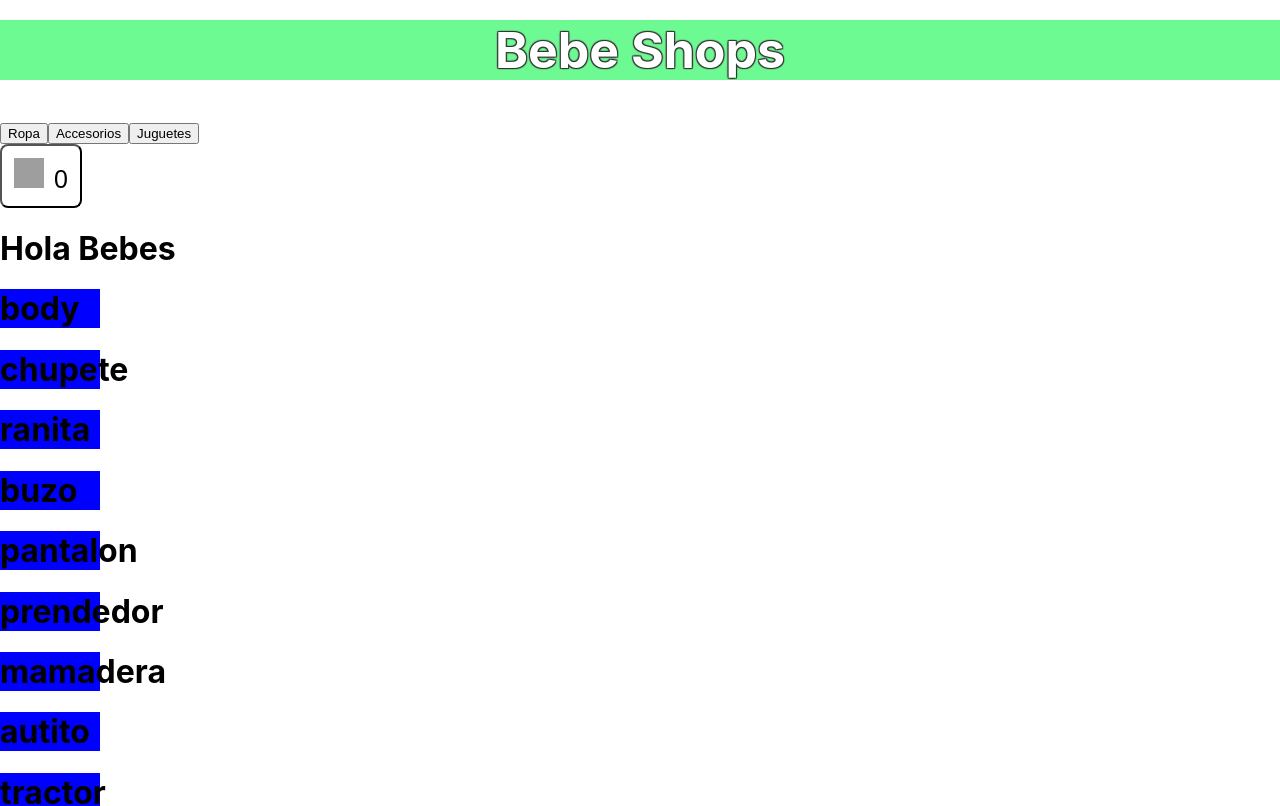
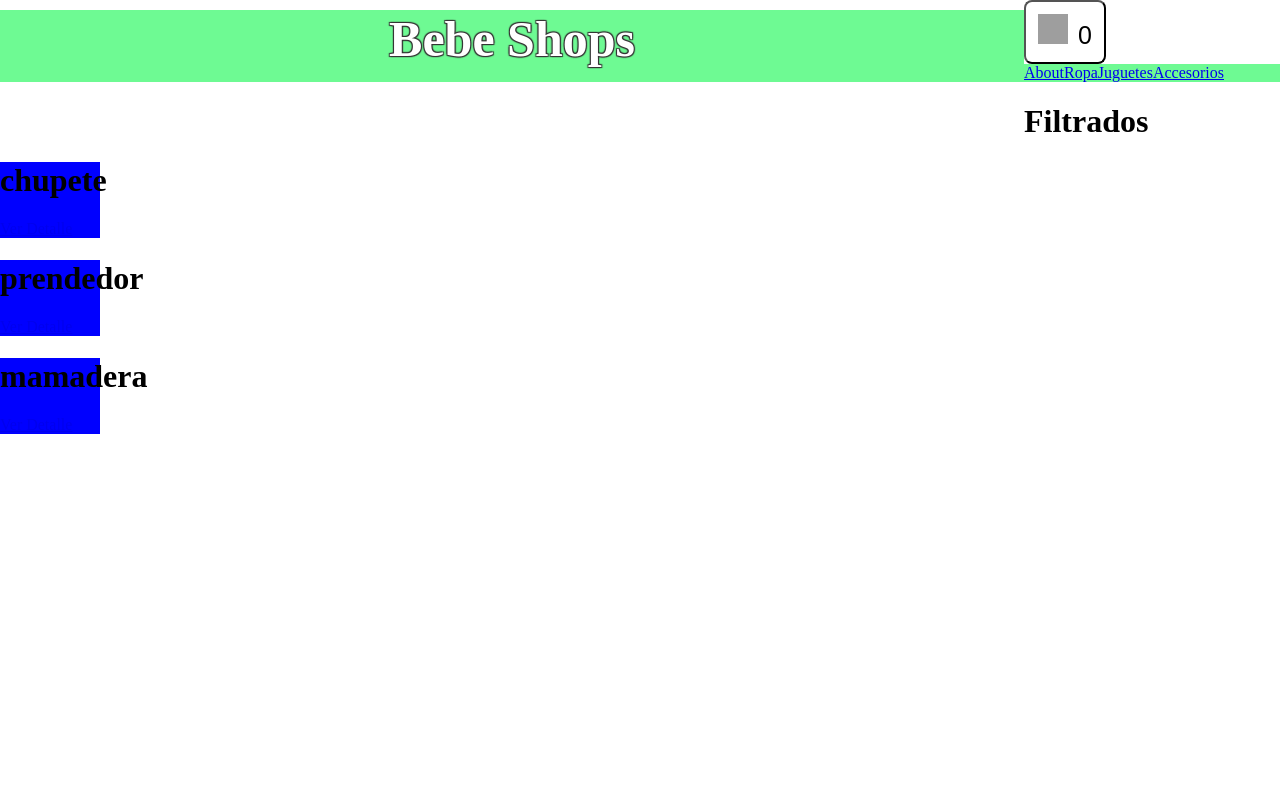
Before and after one commit to janreyna01/comi31190, a React (Create React App) app in the folder ecomerce/: page /category/accesorios in a window 1280 px wide. Shown: the top 806 px of the page. Built offline with nearby package versions, Linux system fonts and the light colour scheme; grey boxes are pictures that could not be loaded.

Commit message:
Septima Entrega

```diff
--- a/ecomerce/package.json
+++ b/ecomerce/package.json
@@ -8,6 +8,7 @@
     "@testing-library/user-event": "^13.5.0",
     "react": "^18.1.0",
     "react-dom": "^18.1.0",
+    "react-router-dom": "^6.3.0",
     "react-scripts": "5.0.1",
     "web-vitals": "^2.1.4"
   },
--- a/ecomerce/src/App.js
+++ b/ecomerce/src/App.js
@@ -1,18 +1,29 @@
 import './App.css';
 import NavBar from './components/NavBar/NavBar';
 import ItemLIstContainer from './components/ItemListContainer/ItemListContainer';
-import ItemCount from './components/ItemCount/ItemCount';
+//import ItemCount from './components/ItemCount/ItemCount';
 import ItemDetailContainer from './components/ItemDetailContainer/ItemDetailContainer';
+import { BrowserRouter, Routes, Route } from 'react-router-dom'
 
 function App() {
+  //const [page, setPage] = useState('list')
+
   return (
     <div className="App">
       <header className="App-header">
+        {/*<ItemCount />*/}
+      </header>
+      <BrowserRouter>
         <NavBar />
-        <ItemLIstContainer greeting="Hola Bebes" />
-        <ItemDetailContainer />
-        <ItemCount />
-      </header>
+        <Routes>
+          <Route path='/' element={<ItemLIstContainer greeting="Hola Bebes" />} />
+          <Route path='/category/:categoryId' element={<ItemLIstContainer greeting="Filtrados"/>} />
+          <Route path='/detail/:productID' element={<ItemDetailContainer />} />
+          <Route path='/about' element={<h1>about</h1>} />
+          <Route path='*' element={<h1>PAGE NOT FOUND 404</h1>} />
+        </Routes>
+      </BrowserRouter>
+
     </div>
   );
 }
--- a/ecomerce/src/components/CarWidget/CarWidget.css
+++ b/ecomerce/src/components/CarWidget/CarWidget.css
@@ -7,6 +7,7 @@
     cursor: pointer;
     text-align: center;
     align-items: center;
+
 }
 
 .CartImg {
--- a/ecomerce/src/components/Item/Item.css
+++ b/ecomerce/src/components/Item/Item.css
@@ -1,4 +1,5 @@
 .card{
     background-color: blue;
     width: 100px;
+    font-size: ;
 }
--- a/ecomerce/src/components/Item/Item.js
+++ b/ecomerce/src/components/Item/Item.js
@@ -1,8 +1,10 @@
+import { Link } from 'react-router-dom'
 import './Item.css'
-const Item = ({ nombre, precio, imagen, descripcion }) => {
+const Item = ({id, name, price, image, description }) => {
     return (
         <div className="card">
-            <h1>{nombre}</h1>
+            <h1>{name}</h1>
+            <Link to={'/detail/${id}'}>Ver Detalle</Link>
         </div>
 
 
--- a/ecomerce/src/components/ItemDetail/ItemDetail.js
+++ b/ecomerce/src/components/ItemDetail/ItemDetail.js
@@ -1,10 +1,10 @@
-const ItemDetail = ({title, imagen, precio, descripcion}) => {
+const ItemDetail = ({name, image, price, description}) => {
     return(
         <div>
-            <h1>{title}</h1>
-            <img>{imagen}</img>
-            <h2>{precio}</h2>
-            <p>{descripcion}</p>
+            <h1>{name}</h1>
+            <img>{image}</img>
+            <h2>{price}</h2>
+            <p>{description}</p>
         </div>
 
     )
--- a/ecomerce/src/components/ItemDetailContainer/ItemDetailContainer.js
+++ b/ecomerce/src/components/ItemDetailContainer/ItemDetailContainer.js
@@ -1,19 +1,22 @@
 import { useState, useEffect } from 'react'
 import { getProductsById } from '../asyncmock'
 import ItemDetail from '../ItemDetail/ItemDetail'
+import { useParams } from 'react-router-dom'
 
-const ItemDetailContainer = ({id}) => {
+const ItemDetailContainer = () => {
     const [product, setProduct] = useState()
 
+    const {productId} = useParams()
+
     useEffect(() => {
-        getProductsById('1').then(response => {
+        getProductsById(productId).then(response => {
             setProduct(response)
         })
     }, [])
 
     return(
         <div className='ItemDetailContainer'>
-            <ItemDetail title={product?.name}/>
+            <ItemDetail {...product}/>
         </div>
     )
 }
--- a/ecomerce/src/components/ItemListContainer/ItemListContainer.js
+++ b/ecomerce/src/components/ItemListContainer/ItemListContainer.js
@@ -1,15 +1,26 @@
 import { useState, useEffect } from 'react'
 import { getProducts } from '../asyncmock'
 import ItemList from '../ItemList/ItemList'
+import { useParams } from 'react-router-dom'
+import { getProductsByCategory } from '../asyncmock'
 
 const ItemLIstContainer = (props) => {
     const [products, setProducts] = useState([])
 
+    const {categoryId} = useParams()
+
     useEffect(() => {
-        getProducts().then(response => {
-            setProducts(response)
-        })
-    }, [])
+        if (!categoryId) {
+            getProducts().then(response => {
+                setProducts(response)
+            })
+        } else {
+           getProductsByCategory(categoryId).then(response => {
+               setProducts(response)
+           })
+        }
+
+    }, [categoryId])
 
     return (
 
--- a/ecomerce/src/components/NavBar/NavBar.css
+++ b/ecomerce/src/components/NavBar/NavBar.css
@@ -1,8 +1,21 @@
+
+
 .titulo{
+    float: left;
+    width: 80%;
     text-align: center;
     font-size: 50px;
     background-color: #6efa93;
     color: white;
     text-shadow: -1px -1px 1px #333, 1px -1px 1px #333, -1px 1px 1px #333, 1px 1px 1px #333;
-    margin-top: 20px;
+    margin-top: 10px;
+
 }
+
+.carrito{
+    float: right;
+}
+
+.about{
+    background-color: #6efa93;
+}
--- a/ecomerce/src/components/NavBar/NavBar.js
+++ b/ecomerce/src/components/NavBar/NavBar.js
@@ -1,16 +1,20 @@
 import './NavBar.css'
 import CarWidget from '../CarWidget/CarWidget'
+import { Link } from 'react-router-dom'
 
 const NavBar = () => {
     return (
         <nav>
+            <div className="div1">
             <h1 className="titulo">Bebe Shops</h1>
-            <div>
-                <button>Ropa</button>
-                <button>Accesorios</button>
-                <button>Juguetes</button>
+            <CarWidget className="carrito" />
             </div>
-            <CarWidget />
+            <div className="about">
+                <Link to='/about'>About</Link>
+                <Link to='/category/ropa'>Ropa</Link>
+                <Link to='/category/juguetes'>Juguetes</Link>
+                <Link to='/category/accesorios'>Accesorios</Link>
+            </div>
         </nav>
     )
 }
--- a/ecomerce/src/components/asyncmock.js
+++ b/ecomerce/src/components/asyncmock.js
@@ -1,13 +1,13 @@
 const products = [
-    {id:'1', nombre:'body', precio:'500', categoria:'ropa', imagen:'', stock:'10', descripcion:'body super comodo'},
-    {id:'2', nombre:'chupete', precio:'300', categoria:'accesorios', imagen:'', stock:'10', descripcion:'chupete avent'},
-    {id:'3', nombre:'ranita', precio:'600', categoria:'ropa', imagen:'', stock:'10', descripcion:'ranita de algodon'},
-    {id:'4', nombre:'buzo', precio:'890', categoria:'ropa', imagen:'', stock:'11', descripcion:'buzo de algodon'},
-    {id:'5', nombre:'pantalon', precio:'1000', categoria:'ropa', imagen:'', stock:'13', descripcion:'pantalon de algodon'},
-    {id:'6', nombre:'prendedor', precio:'100', categoria:'accesorios', imagen:'', stock:'30', descripcion:'prendedor'},
-    {id:'7', nombre:'mamadera', precio:'1250', categoria:'accesorios', imagen:'', stock:'15', descripcion:'mamadera avent'},
-    {id:'8', nombre:'autito', precio:'1100', categoria:'juguete', imagen:'', stock:'7', descripcion:'auto de plastico'},
-    {id:'9', nombre:'tractor', precio:'1500', categoria:'juguete', imagen:'', stock:'9', descripcion:'tractor de plastico'},
+    {id:'1', name:'body', price:'500', category:'ropa', image:'', stock:'10', description:'body super comodo'},
+    {id:'2', name:'chupete', price:'300', category:'accesorios', image:'', stock:'10', description:'chupete avent'},
+    {id:'3', name:'ranita', price:'600', category:'ropa', image:'', stock:'10', description:'ranita de algodon'},
+    {id:'4', name:'buzo', price:'890', category:'ropa', image:'', stock:'11', description:'buzo de algodon'},
+    {id:'5', name:'pantalon', price:'1000', category:'ropa', image:'', stock:'13', description:'pantalon de algodon'},
+    {id:'6', name:'prendedor', price:'100', category:'accesorios', image:'', stock:'30', description:'prendedor'},
+    {id:'7', name:'mamadera', price:'1250', category:'accesorios', image:'', stock:'15', description:'mamadera avent'},
+    {id:'8', name:'autito', price:'1100', category:'juguetes', image:'', stock:'7', description:'auto de plastico'},
+    {id:'9', name:'tractor', price:'1500', category:'juguetes', image:'', stock:'9', description:'tractor de plastico'},
 ]
 
 export const getProducts = () => {
@@ -25,3 +25,11 @@ export const getProductsById = (id) => {
         }, 500)
     })
 }
+
+export const getProductsByCategory = (categoryId) => {
+    return new Promise (resolve => {
+        setTimeout(() => {
+            resolve(products.filter(prod => prod.category === categoryId))
+        }, 500)
+    })
+}
--- a/ecomerce/src/index.css
+++ b/ecomerce/src/index.css
@@ -1,13 +1,3 @@
 body {
   margin: 0;
-  font-family: -apple-system, BlinkMacSystemFont, 'Segoe UI', 'Roboto', 'Oxygen',
-    'Ubuntu', 'Cantarell', 'Fira Sans', 'Droid Sans', 'Helvetica Neue',
-    sans-serif;
-  -webkit-font-smoothing: antialiased;
-  -moz-osx-font-smoothing: grayscale;
 }
-
-code {
-  font-family: source-code-pro, Menlo, Monaco, Consolas, 'Courier New',
-    monospace;
-}
```
Also changed, not shown: 1 other file (tests, documents, lock files or other folders).
